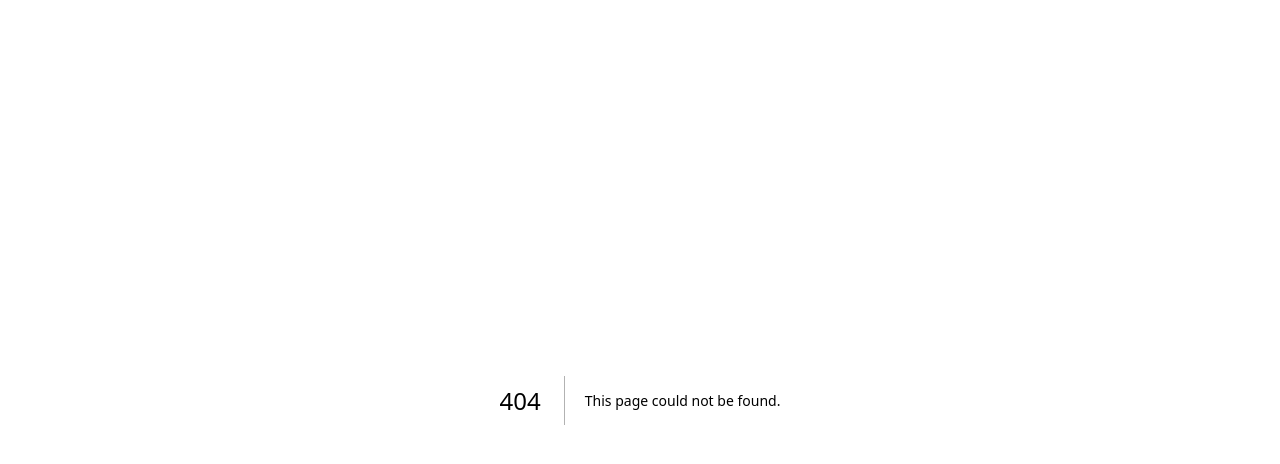
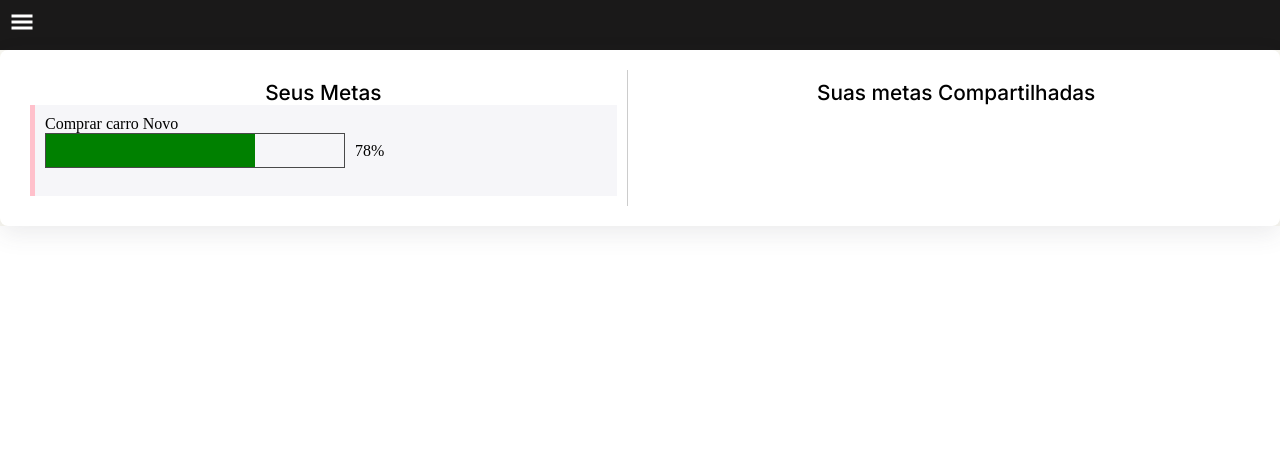
Before and after one commit to WilliamnMiranda/finance-web, a Next.js app: page /goals in a window 1280 px wide. Before the commit this address had no page. Shown: the top 464 px of the page. Built offline with nearby package versions, Linux system fonts and the light colour scheme.

Commit message:
:sparkles: feat: added page goals

```diff
--- /dev/null
+++ b/pages/goals/goal/index.tsx
@@ -0,0 +1,22 @@
+import React from 'react'
+import * as C from './style'
+function Goal() {
+  return (
+    <C.Container>
+      <C.NameGoal> Comprar carro Novo</C.NameGoal>
+      <C.ContainerInfosProgressBar>
+        <C.ContainerProgress>
+          <C.Progress />
+        </C.ContainerProgress>
+        <C.ProcessPercentage> 78% </C.ProcessPercentage>
+      </C.ContainerInfosProgressBar>
+
+      <C.ContainerButtons>
+        <C.Button> </C.Button>
+        <C.Button> </C.Button>
+      </C.ContainerButtons>
+    </C.Container>
+  )
+}
+
+export default Goal
--- /dev/null
+++ b/pages/goals/goal/style.tsx
@@ -0,0 +1,31 @@
+import styled from 'styled-components'
+
+export const Container = styled.div`
+  width: 100%;
+  border-left: 5px solid pink;
+  background-color:rgba(246,246,249,1) ;
+  padding: 10px;
+`
+export const NameGoal = styled.div`
+`
+export const ContainerInfosProgressBar = styled.div`
+ display: flex;
+ align-items: center;
+ gap:10px;
+`
+export const ContainerProgress = styled.div`
+  height: 35px;
+  width: 300px;
+  border:1px solid rgba(0,0,0,0.7);
+`
+export const Progress = styled.div`
+  height: 100%;
+  width: 70%;
+  background-color: green;
+  transition: width 0.5s;
+`
+export const ProcessPercentage = styled.div``
+
+export const ContainerButtons = styled.div``
+
+export const Button = styled.button``
--- /dev/null
+++ b/pages/goals/index.tsx
@@ -0,0 +1,26 @@
+import React from 'react'
+import Layout from '../../components/layout'
+import Goal from './goal'
+import * as C from './style'
+function index() {
+  return (
+    <Layout>
+      <C.Container>
+        <C.Goals>
+          <C.HeaderGoal> Seus Metas </C.HeaderGoal>
+          <C.ContainerGoals>
+            <Goal />
+          </C.ContainerGoals>
+        </C.Goals>
+        <C.GoalsGroup>
+          <C.HeaderGoal> Suas metas Compartilhadas </C.HeaderGoal>
+          <C.ContainerGoals>
+
+          </C.ContainerGoals>
+        </C.GoalsGroup>
+      </C.Container>
+    </Layout>
+  )
+}
+
+export default index
--- /dev/null
+++ b/pages/goals/style.tsx
@@ -0,0 +1,29 @@
+import styled from 'styled-components'
+
+export const Container = styled.div`
+	width: 100%;
+	background-color: white;
+	padding: 20px;
+	box-shadow: 0px 8px 24px rgba(69, 69, 80, 0.1);
+	border-radius: 8px;
+  height: 100%;
+  display: flex;
+  justify-content: space-between;
+`
+export const HeaderGoal = styled.div`
+  text-align: center;
+  font-family: ${({ theme }) => theme.fonts.default};
+  font-weight: 500;
+  font-size: 1.3em;
+`
+export const ModelGoal = styled.div`
+    width: 49%;
+    padding: 10px;
+    height: 100%;
+`
+export const Goals = styled(ModelGoal)`
+  border-right: 1px solid rgba(0,0,0,0.2);
+`
+export const GoalsGroup = styled(ModelGoal)`
+`
+export const ContainerGoals = styled.div``
```
